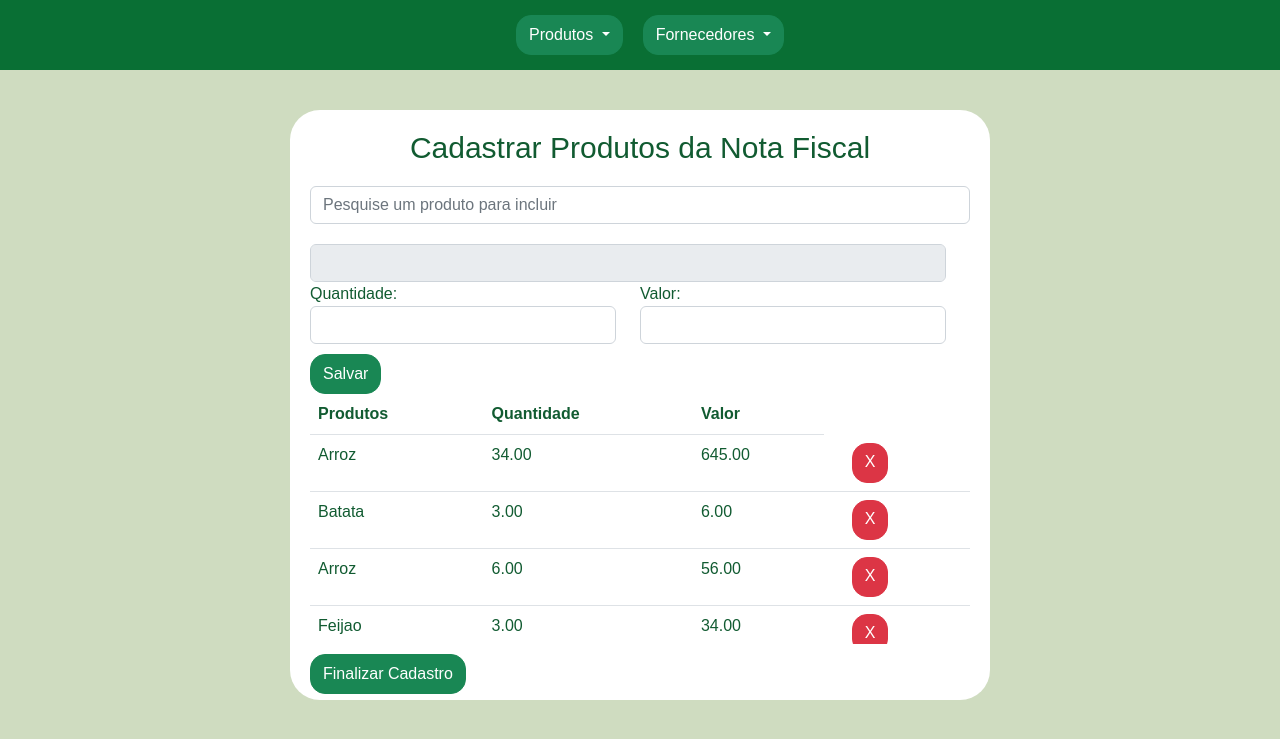
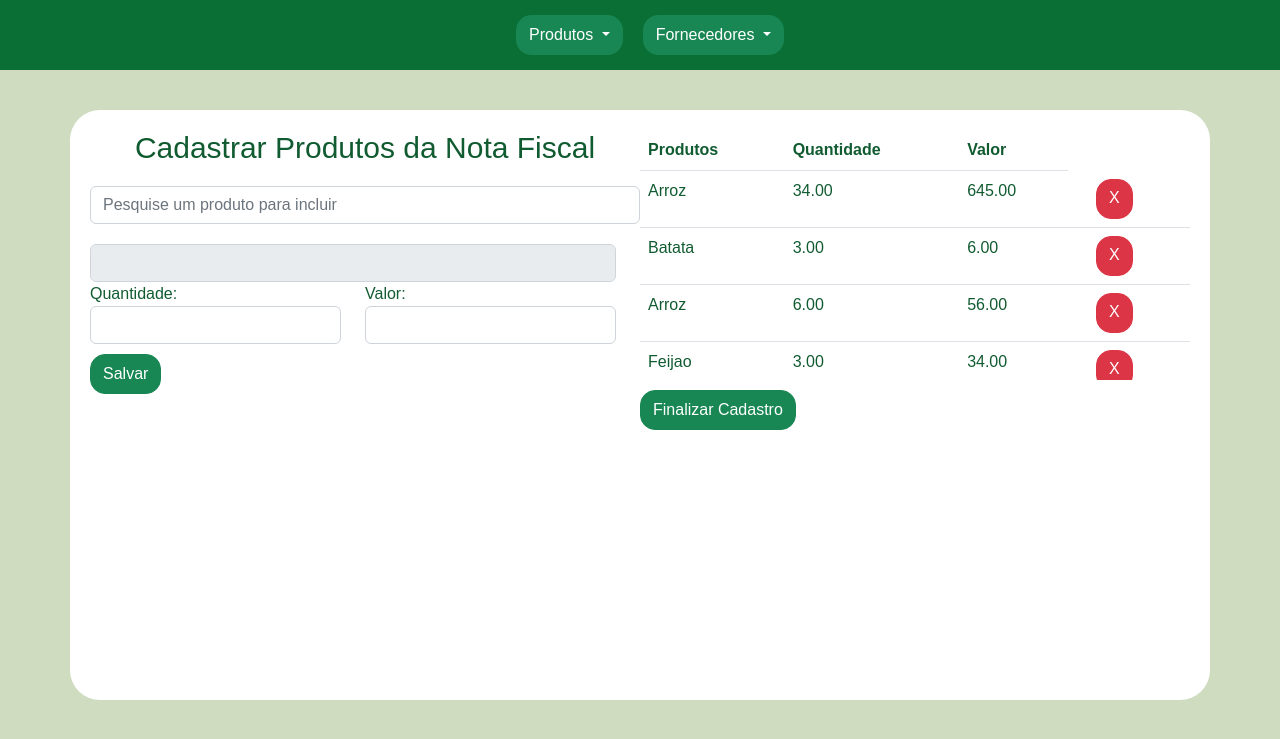
Before and after one commit to informaticapoli/estoque-escolar, a PHP site: page /estoque-escolar/cad-prod-nota.php?id=11 in a window 1280 px wide. Shown: the top 739 px of the page. Run offline with PHP 8.4, Linux system fonts and the light colour scheme; data comes from the database, SQL or seed files in the repository.

Commit message:
Arrumando layout

```diff
--- a/cad-prod-nota.php
+++ b/cad-prod-nota.php
@@ -32,10 +32,11 @@ if(isset($_POST['id_nota'])){
         <?php require_once "./menu.php";?>
     </div>
     <div class="fundo-cad-prod-nota container">
+        <div class="form-prod-nota">
             <h1>Cadastrar Produtos da Nota Fiscal</h1>
             <form method="POST">
                 <div class="campo_pesquisa">
-                <input id="pesquisar_prod" class="form-control" placeholder="Pesquise um produto para incluir" type="text">
+                    <input id="pesquisar_prod" class="form-control form-prod" placeholder="Pesquise um produto para incluir" type="text">
                     <div class="resultado">
 
                     </div>
@@ -65,6 +66,9 @@ if(isset($_POST['id_nota'])){
                     </div>
                 </div>
             </div>
+        </div>
+
+        <div class="form-prod-nota2">
             <div class="caixa-table">
                 <table class="table">
                     <thead>
@@ -82,5 +86,6 @@ if(isset($_POST['id_nota'])){
                 <button type="submit" class="btn btn-success btn-cad-prod">Finalizar Cadastro</button>
             </form>
         </div>
+    </div>
 </body>
 </html>
--- a/css/cad-nota.css
+++ b/css/cad-nota.css
@@ -23,8 +23,8 @@ body{
 }
 
 .fundo-cad-prod-nota{
+    display: flex;
     background-color: white;
-    width: 700px;
     max-height: 600px;
     border-radius: 30px;
     margin: auto;
@@ -65,13 +65,13 @@ h1{
 }
 
 .resultado{
-    width: 500px;
     height: 120px;
     border: #CFDCC0 solid 2px;
     border-radius: 10px;
     margin-top: 5px;
     padding: 5px;
     display: none;
+    max-width: 615px;
 }
 
 .info-prod{
@@ -91,3 +91,17 @@ h1{
     margin-top: 10px;
     margin-left: 0%;
 }
+
+.form-prod-nota{
+    display: block;
+    flex: 1;
+}
+
+.form-prod-nota2{
+    display: block;
+    flex: 1;
+}
+
+.form-prod{
+    max-width: 615px;
+}
--- a/js/pesquisa_prod.js
+++ b/js/pesquisa_prod.js
@@ -12,6 +12,11 @@ $(document).ready(function (){
             adicionarProdutoNota(prod_id, id_nota, prod_qtd, prod_valor);
         }else{
         }
+    });
+    $("#pesquisar_prod").on("focusout", function(){
+        $(".resultado").html("");
+        $(".resultado").hide("slow");
+        limparCampos();
     });
     let id_nota = $("#id_nota").val();
     listar_prod(id_nota);
@@ -58,6 +63,14 @@ $(document).ready(function (){
         });
     }
 
+    function limparCampos(){
+        $("#pesquisar_prod").val("");
+        $("#prod_qtd").val("");
+        $("#prod_valor").val("");
+        $("#prod_nome").val("");
+        $("#pesquisar_prod").focus();
+    }
+
 
     function adicionarProdutoNota(prod_id, id_nota, prod_qtd, prod_valor){
         $.ajax({
@@ -79,6 +92,7 @@ $(document).ready(function (){
                 html+= "</tr>";
             }
             $("#produtos_cad").html(html);
+            limparCampos();
         }
 
         });
--- a/lista-fornecedor.php
+++ b/lista-fornecedor.php
@@ -1,6 +1,7 @@
 <?php
 require_once "config.php";
 require_once "./fornecedores/Fornecedor.php";
+require_once "./usuarios/Usuario.php";
 
 $usuarios = new Usuario();
 $usuarios->check_login();
```
Lines whose indentation alone changed are shown as unchanged.
